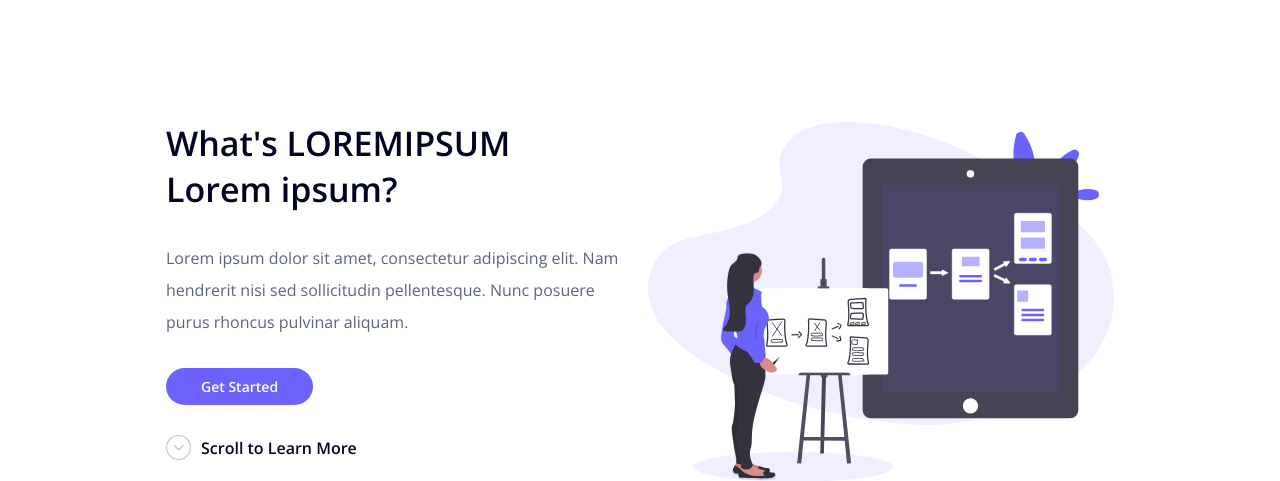
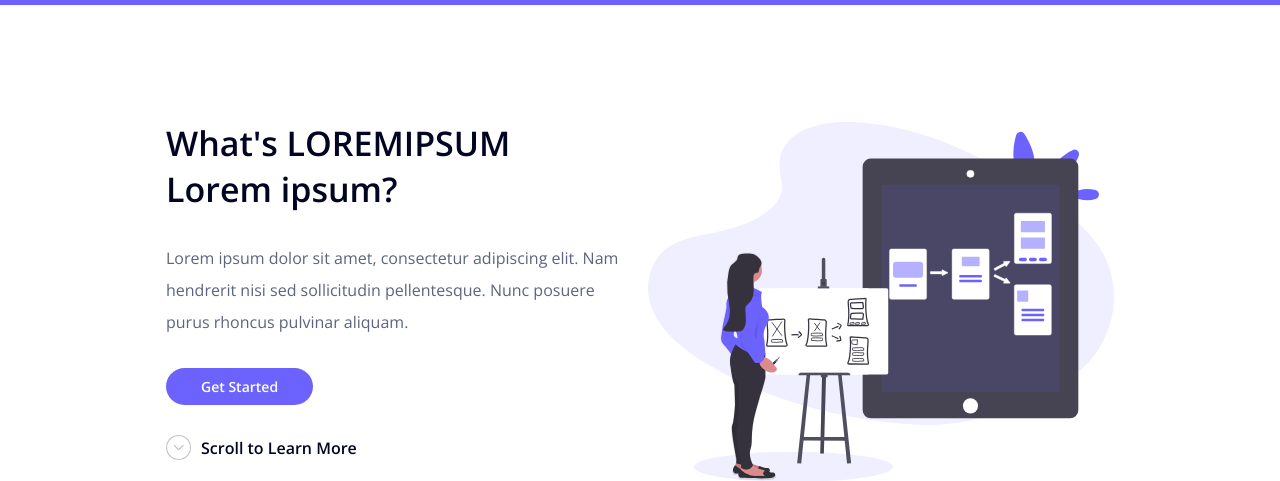
Before and after one commit to prasanthLalapeta/landing-page, a PHP site: page / in a window 1280 px wide. Shown: the top 481 px of the page. Run offline with PHP 8.4, Linux system fonts and the light colour scheme.

Commit message:
Updated styles

```diff
--- a/assets/css/main.css
+++ b/assets/css/main.css
@@ -76,6 +76,13 @@ a {
 
 h1, h2, h3, h4, h5, h6 {
   line-height: initial; }
+
+.fixed-bar {
+  position: fixed;
+  width: 100%;
+  height: 5px;
+  top: 0px;
+  background-color: #6c63ff; }
 
 .frame-wrapper, .footer-wrapper {
   position: relative;
--- a/assets/sass/pages/_landing.scss
+++ b/assets/sass/pages/_landing.scss
@@ -1,3 +1,10 @@
+.fixed-bar {
+  position: fixed;
+  width: 100%;
+  height: 5px;
+  top: 0px;
+  background-color: $primary-clr;
+}
 .frame-wrapper, .footer-wrapper {
   position: relative;
   max-width: 1028px;
--- a/index.html
+++ b/index.html
@@ -9,6 +9,7 @@
 		<link rel="stylesheet" href="assets/css/main.css" />
 	</head>
 	<body>
+		<div class="fixed-bar"></div>
 		<!-- Frame 1 -->
 		<div class="frame-wrapper">
 			<div class="two-column-grid-1 m-120">
```
Also changed, not shown: 1 other file.
